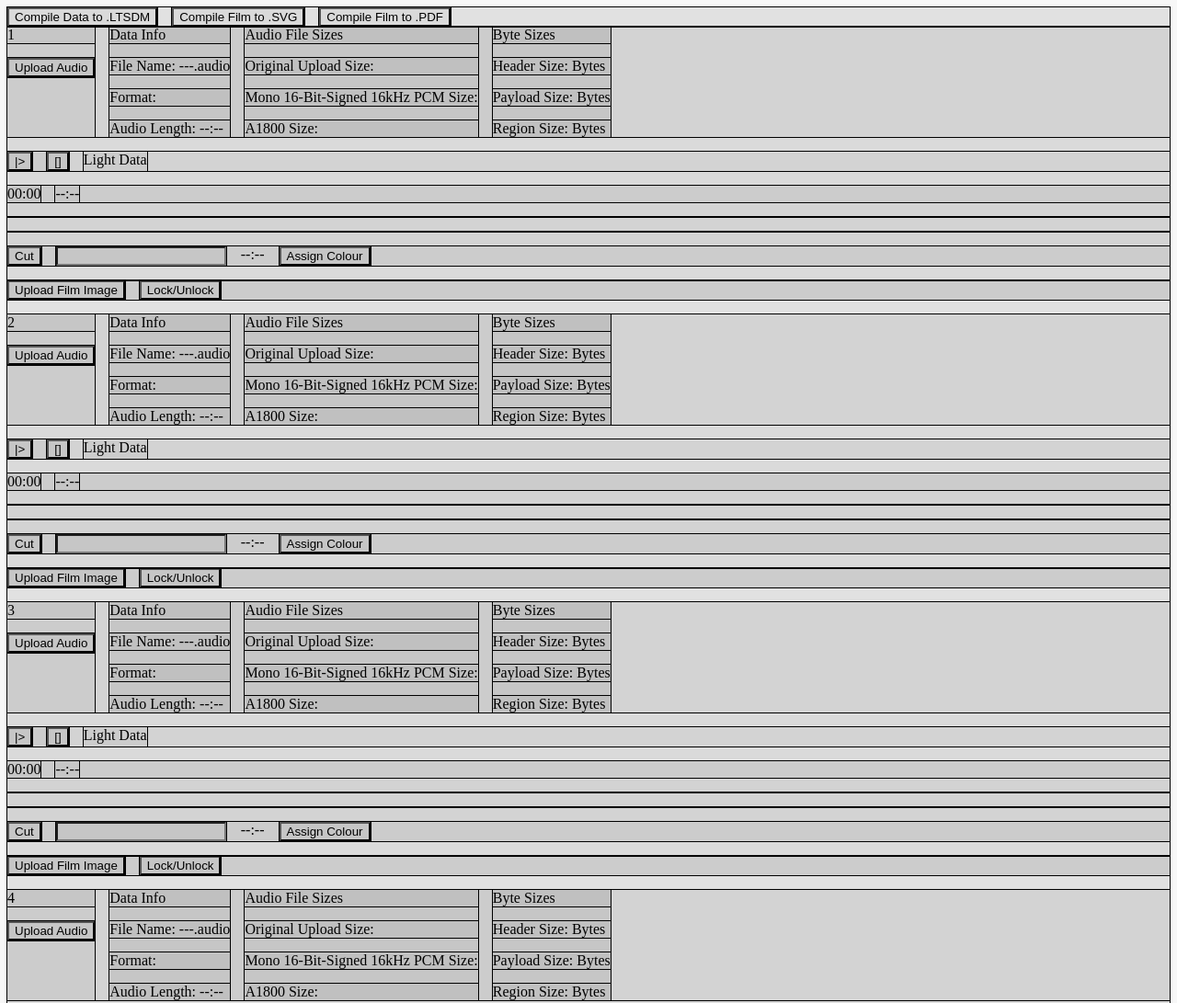
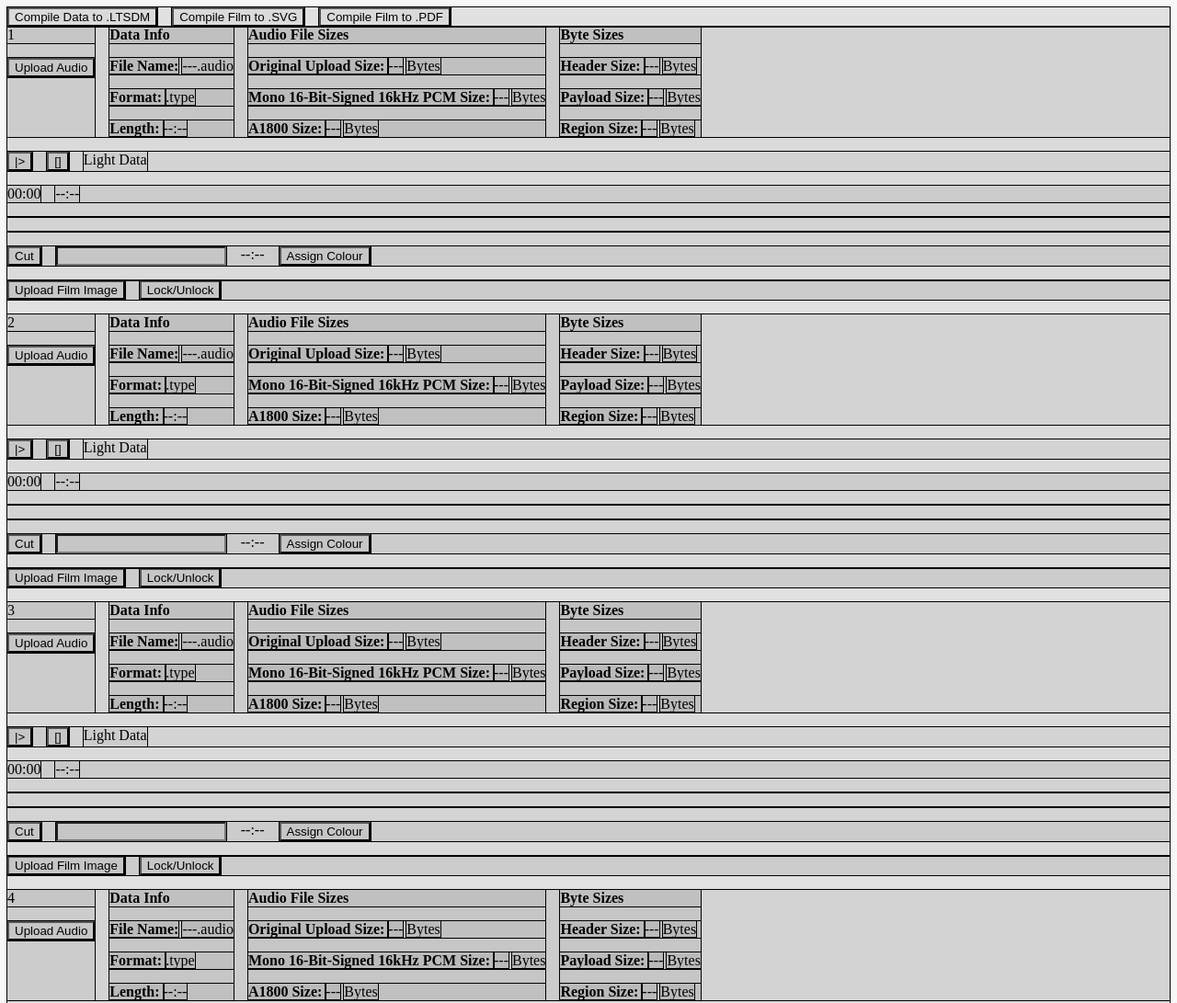
Before and after one commit to mtkimmins/LTSDM-modder, a plain HTML site: page web/index.html in a window 1280 px wide. Shown: the top 1091 px of the page at 92% size. Drawn offline with Linux system fonts and the light colour scheme.

Commit message:
Clean data info titles

```diff
--- a/web/index.html
+++ b/web/index.html
@@ -28,22 +28,55 @@
                         </div>
                         <div class="info-col h-split">
                             <div class="data-info-col v-split">
-                                <div class="data-info-col-title">Data Info</div>
-                                <div class="file-name">File Name: ---.audio</div>
-                                <div class="format">Format: </div>
-                                <div class="audio-length">Audio Length: --:--</div>
+                                <span class="title">Data Info</span>
+                                <div>
+                                    <span class="title">File Name:</span>
+                                    <span class="file-name">---.audio</span>
+                                </div>
+                                <div>
+                                    <span class="title">Format: </span>
+                                    <span class="format">.type</span>
+                                </div>
+                                <div>
+                                    <span class="title">Length: </span>
+                                    <span class="length">--:--</span>
+                                </div>
                             </div>
-                            <div class="1-size-col v-split">
-                                <div class="1-size-col-title">Audio File Sizes</div>
-                                <div class="og-size">Original Upload Size: </div>
-                                <div class="std-pcm-size">Mono 16-Bit-Signed 16kHz PCM Size: </div>
-                                <div class="a1800-size">A1800 Size: </div>
+                            <div class="file-size-col v-split">
+                                <span class="title">Audio File Sizes</span>
+                                <div>
+                                    <span class="title">Original Upload Size: </span>
+                                    <span class="og-size">---</span>
+                                    <span> Bytes</span>
+                                </div>
+                                <div>
+                                    <span class="title">Mono 16-Bit-Signed 16kHz PCM Size: </span>
+                                    <span class="std-pcm-size">---</span>
+                                    <span> Bytes</span>
+                                </div>
+                                <div>
+                                    <span class="title">A1800 Size: </span>
+                                    <span class="a1800-size">---</span>
+                                    <span> Bytes</span>
+                                </div>
                             </div>
-                            <div class="2-size-col v-split">
-                                <div class="2-size-col-title">Byte Sizes</div>
-                                <div class="header-size">Header Size: Bytes</div>
-                                <div class="payload-size">Payload Size: Bytes</div>
-                                <div class="region-size">Region Size: Bytes</div>
+                            <div class="byte-size-col v-split">
+                                <span class="title">Byte Sizes</span>
+                                <div>
+                                    <span class="title">Header Size: </span>
+                                    <span class="header-size">---</span>
+                                    <span> Bytes</span>
+                                </div>
+                                <div>
+                                    <span class="title">Payload Size: </span>
+                                    <span class="payload-size">---</span>
+                                    <span> Bytes</span>
+                                </div>
+                                <div>
+                                    <span class="title">Region Size: </span>
+                                    <span class="region-size">---</span>
+                                    <span> Bytes</span>
+                                </div>
                             </div>
                         </div>
                     </div>
--- a/web/stylesheet.css
+++ b/web/stylesheet.css
@@ -32,3 +32,8 @@
     overflow-y: scroll;
     overflow-x: hidden;
 }
+
+.title {
+    font-size: 1em;
+    font-weight: bold;
+}
```
